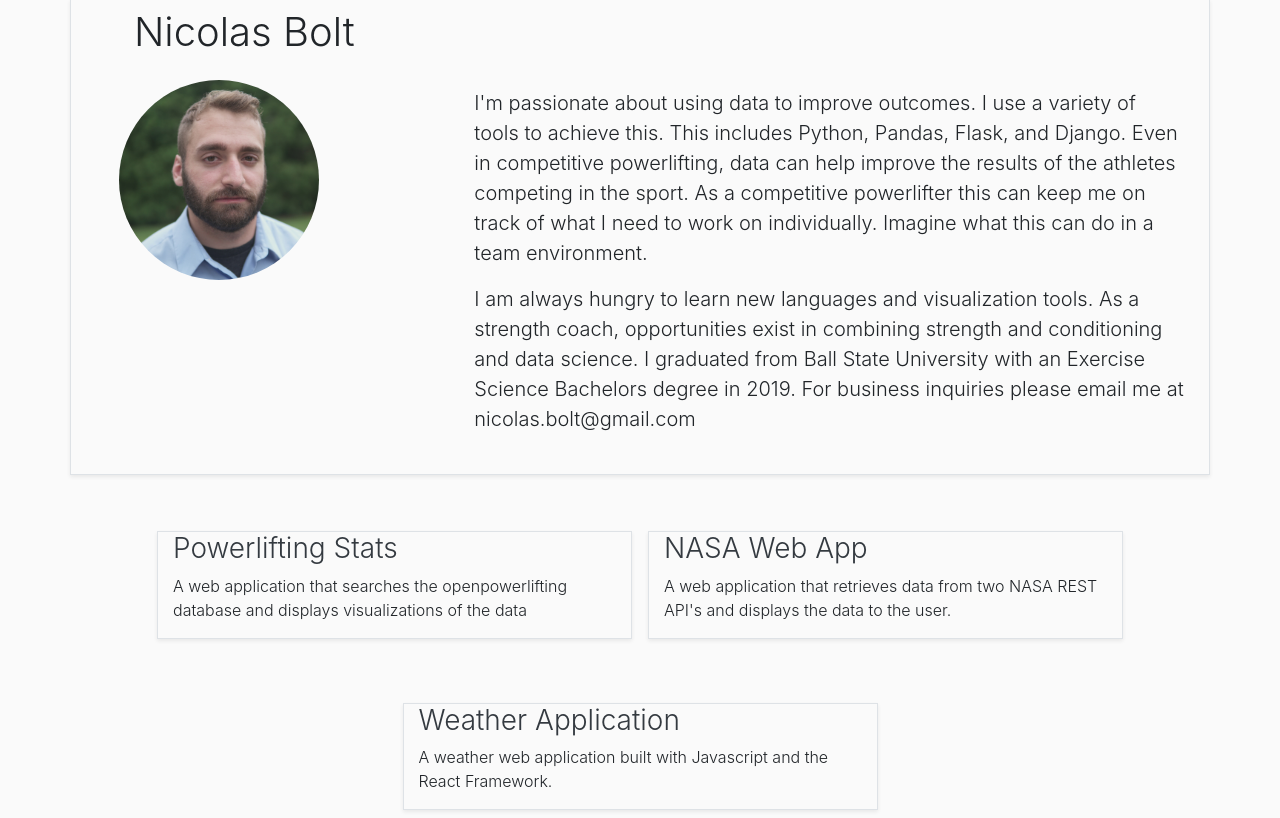
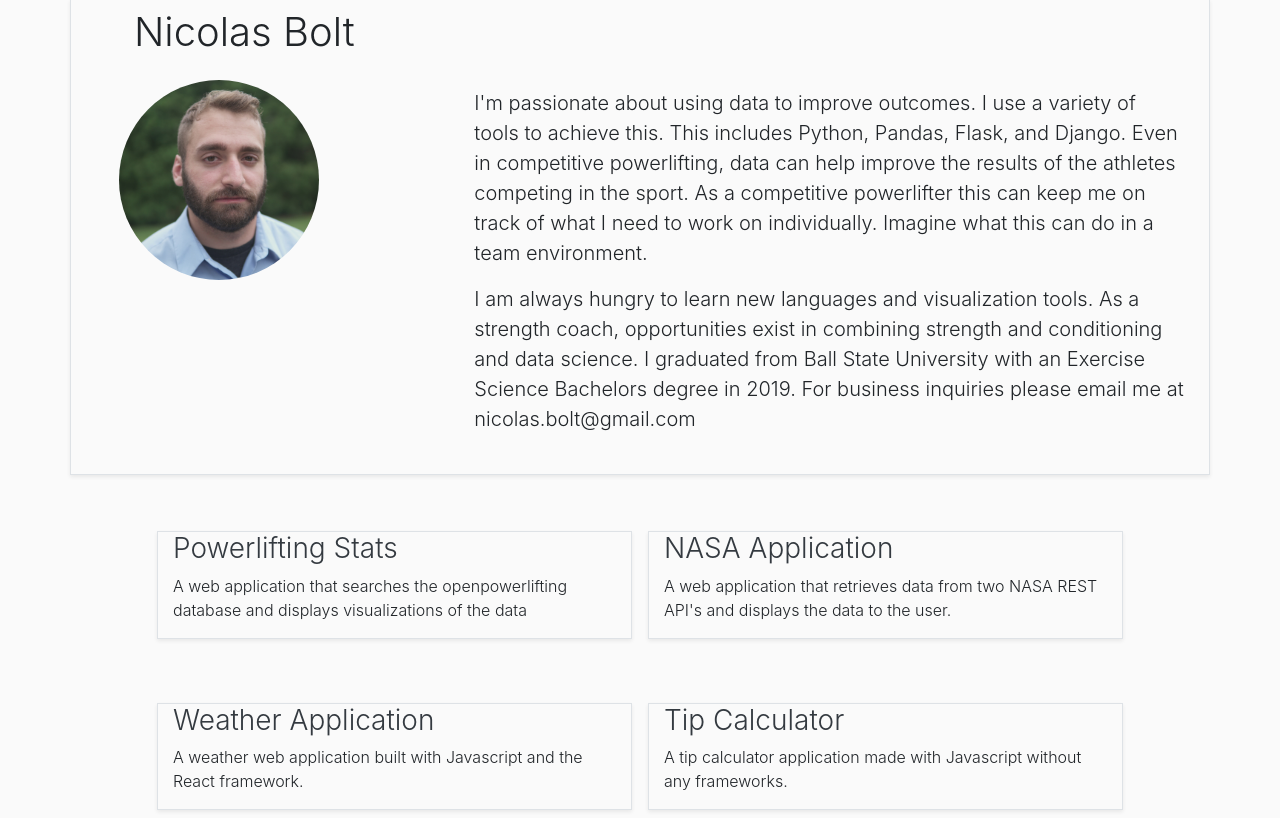
Before and after one commit to nicolasbolt/portfoliowebsite, a Flask app: page / in a window 1280 px wide. Shown: the part 81-899 px from the top of the page. Run offline with Flask 2, Linux system fonts and the light colour scheme; some libraries are stand-ins or nearby versions; some web fonts are replaced.

Commit message:
Added tip calculator link

```diff
--- a/templates/index.html
+++ b/templates/index.html
@@ -20,7 +20,7 @@
 		<p class="font-weight-light">A web application that searches the openpowerlifting database and displays visualizations of the data</p>
 	</div>
 		<div class="col-md-5 m-2 border shadow-sm animated bounceInRight">
-		<a href="http://nasa.nicolasbolt.com" class="text-dark font-weight-light"><h3 class="font-weight-light">NASA Web App</h3></a>
+		<a href="http://nasa.nicolasbolt.com" class="text-dark font-weight-light"><h3 class="font-weight-light">NASA Application</h3></a>
 		<p class="font-weight-light">A web application that retrieves data from two NASA REST API's and displays the data to the user.</p>
 	</div>
 </div>
@@ -28,7 +28,12 @@
 <div class="row justify-content-center mt-5">
 	<div class="col-md-5 m-2 border shadow-sm animated bounceInUp">
 		<a href="http://weather.nicolasbolt.com" class="text-dark font-weight-light"><h3 class="font-weight-light">Weather Application</h3></a>
-		<p class="font-weight-light">A weather web application built with Javascript and the React Framework.</p>
+		<p class="font-weight-light">A weather web application built with Javascript and the React framework.</p>
+	</div>
+
+	<div class="col-md-5 m-2 border shadow-sm animated bounceInUp">
+		<a href="http://tip.nicolasbolt.com" class="text-dark font-weight-light"><h3 class="font-weight-light">Tip Calculator</h3></a>
+		<p class="font-weight-light">A tip calculator application made with Javascript without any frameworks.</p>
 	</div>
 </div>
 {% endblock content %}
```
